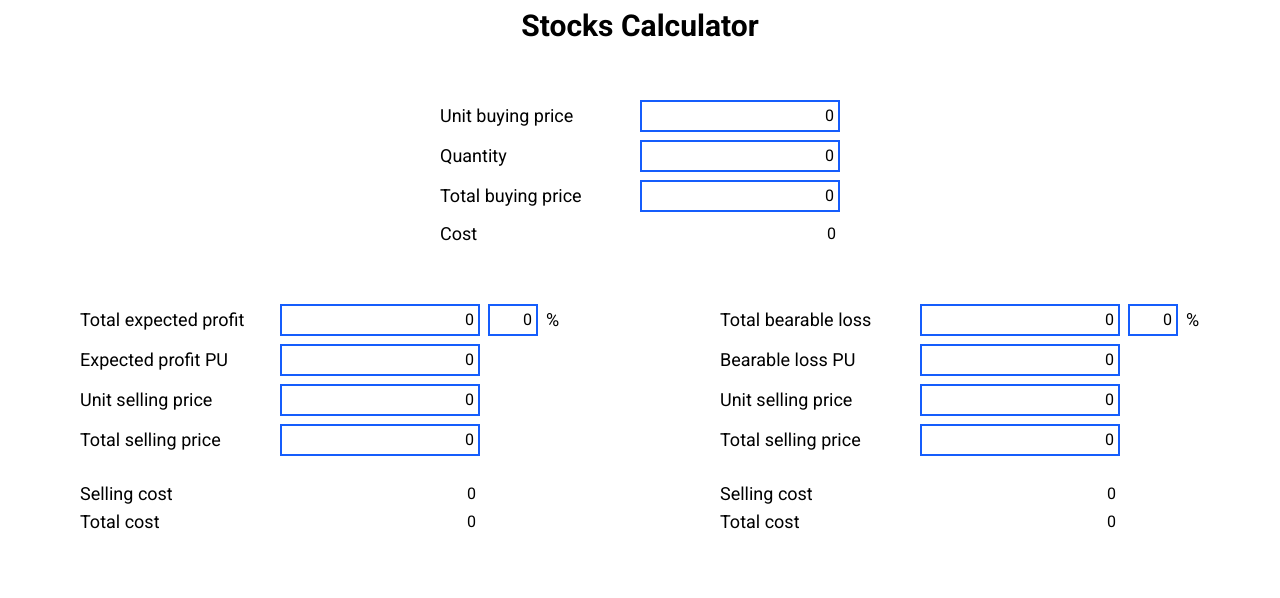
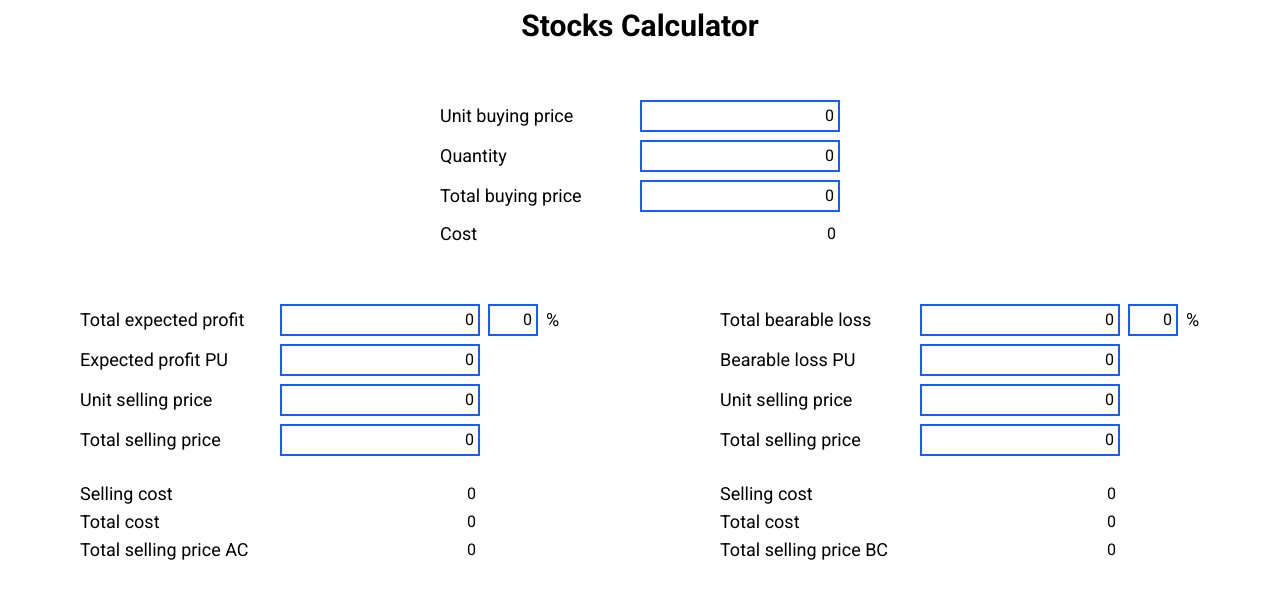
Before and after one commit to LassazVegaz/portfolio, a Next.js app: page /admin in a window 1280 px wide. Shown: the top 598 px of the page. Built offline with nearby package versions, Linux system fonts and the light colour scheme; no server answers.

Commit message:
Selling price after & before cost

```diff
--- a/src/app/admin/components/Target.tsx
+++ b/src/app/admin/components/Target.tsx
@@ -76,6 +76,8 @@ export default function Target({ targetDetails, ...props }: TargetProps) {
         <TextBoxBorderless value={targetDetails.sellingCost} readOnly />
         <Label>Total cost</Label>
         <TextBoxBorderless value={targetDetails.totalCost} readOnly />
+        <Label>Total selling price {isProfit ? "AC" : "BC"}</Label>
+        <TextBoxBorderless value={targetDetails.totalSellingPriceAC} readOnly />
       </div>
     </div>
   );
--- a/src/app/admin/helpers/calculator.ts
+++ b/src/app/admin/helpers/calculator.ts
@@ -48,6 +48,7 @@ class Calculator {
     const totalTarget = targetPU * quantity;
     const totalSellingPrice = totalBuyingPrice + totalTarget * this.n;
     const sellingCost = calculateCost(quantity, totalSellingPrice);
+    const totalCost = buyingCost + sellingCost.totalCost;
 
     return {
       targetPU,
@@ -57,7 +58,8 @@ class Calculator {
       targetPercentage: (targetPU / unitBuyingPrice) * 100,
       costDetails: sellingCost.details,
       sellingCost: sellingCost.totalCost,
-      totalCost: buyingCost + sellingCost.totalCost,
+      totalCost,
+      totalSellingPriceAC: totalSellingPrice + totalCost,
     };
   }
 }
--- a/src/app/admin/helpers/mappers.ts
+++ b/src/app/admin/helpers/mappers.ts
@@ -35,4 +35,5 @@ export const targetMapper = (data: TargetValues): TargetOutputs => ({
   sellingCost: data.sellingCost.toFixed(2),
   totalCost: data.totalCost.toFixed(2),
   costDetails: data.costDetails.map(mapCostDetail),
+  totalSellingPriceAC: data.totalSellingPriceAC.toFixed(2),
 });
--- a/src/app/admin/page.tsx
+++ b/src/app/admin/page.tsx
@@ -18,6 +18,7 @@ const defaultTargetOutput: TargetOutputs = {
   totalSellingPrice: "0",
   sellingCost: "0",
   totalCost: "0",
+  totalSellingPriceAC: "0",
   costDetails: [],
 };
 
@@ -37,6 +38,7 @@ const defaultState: State = {
     totalSellingPrice: 0,
     sellingCost: 0,
     totalCost: 0,
+    totalSellingPriceAC: 0,
     costDetails: [],
   },
   lossTargetValues: {
@@ -47,6 +49,7 @@ const defaultState: State = {
     totalSellingPrice: 0,
     sellingCost: 0,
     totalCost: 0,
+    totalSellingPriceAC: 0,
     costDetails: [],
   },
 };
--- a/src/app/admin/types/index.ts
+++ b/src/app/admin/types/index.ts
@@ -36,12 +36,14 @@ export type TargetValues = {
   totalCost: number;
   /** Selling cost details */
   costDetails: CostDetail[];
+  /** Total selling price after all costs */
+  totalSellingPriceAC: number;
 };
 
 /** Target values that can be changed by the user */
 export type TargetInputs = Omit<
   TargetValues,
-  "sellingCost" | "totalCost" | "costDetails"
+  "sellingCost" | "totalCost" | "costDetails" | "totalSellingPriceAC"
 >;
 
 /**How Target values are sent to the view */
```
